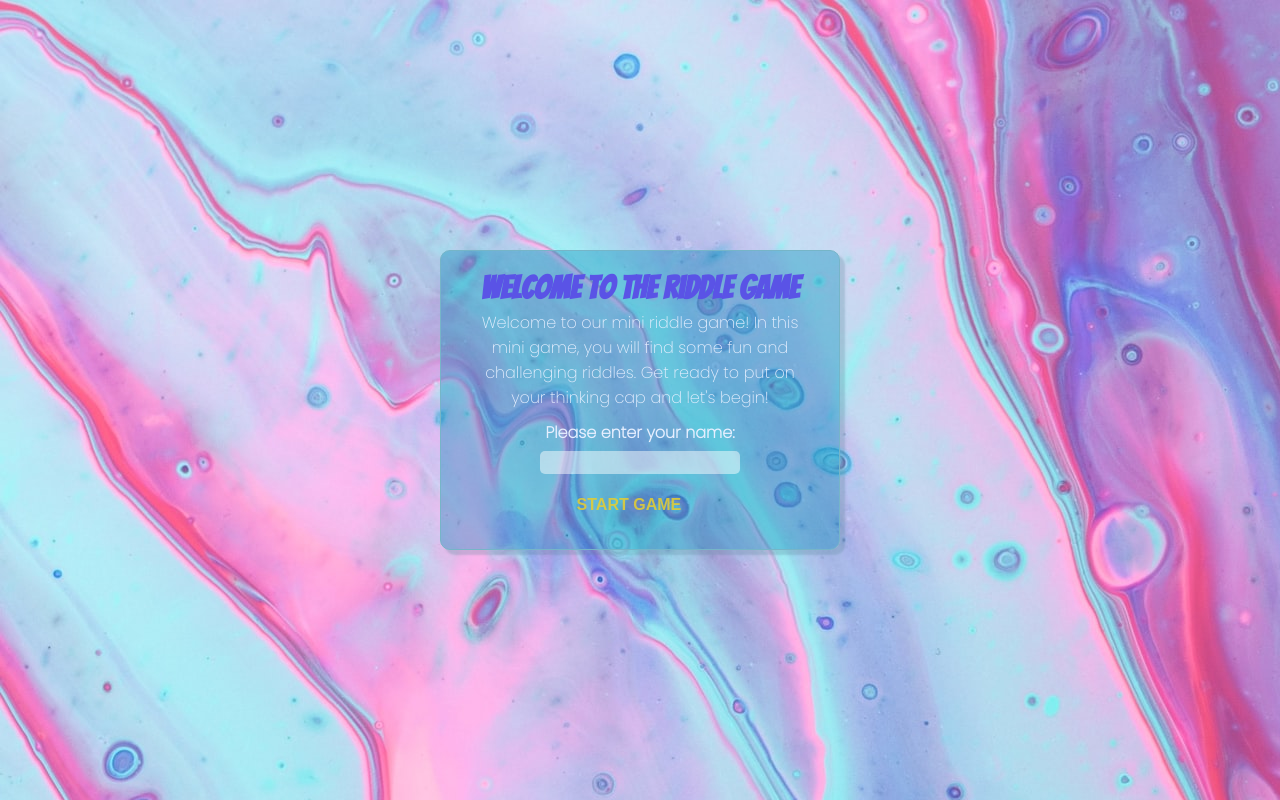
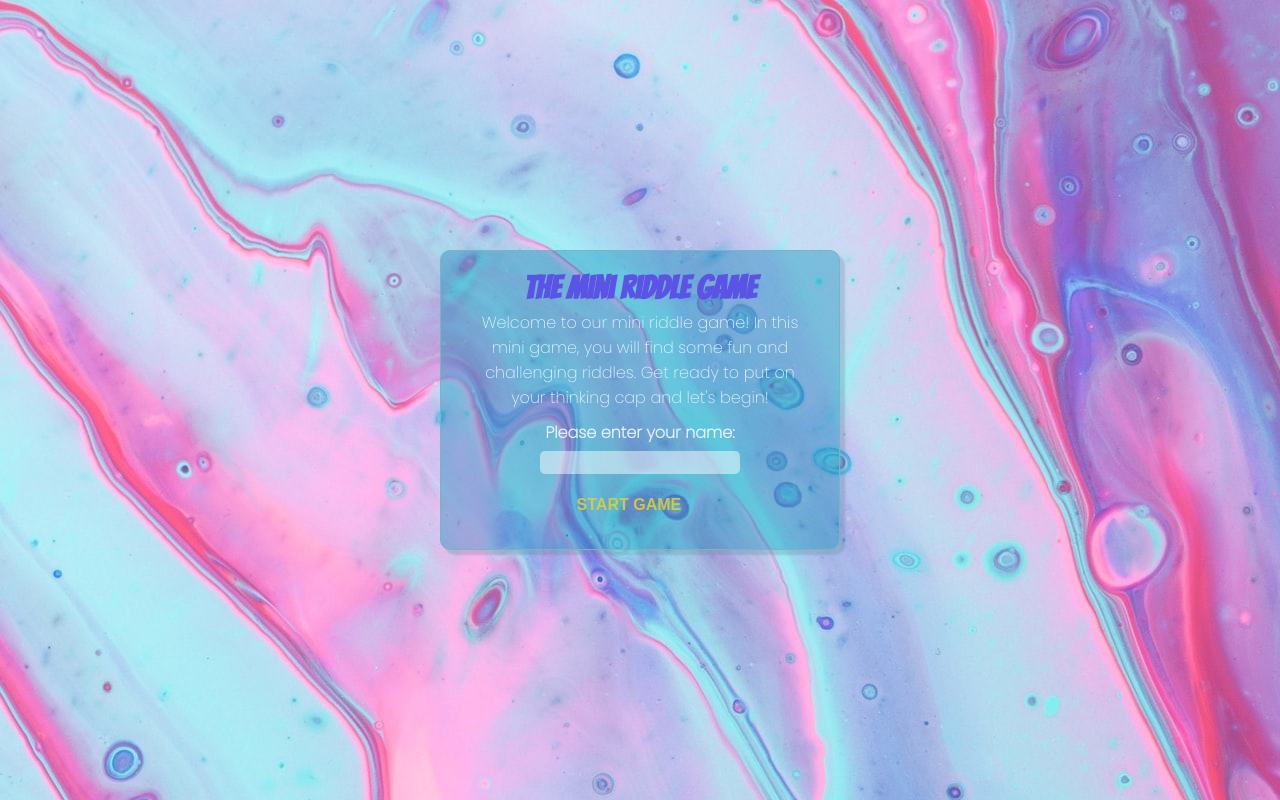
Before and after one commit to camsbs/MiniRiddleGame, a plain HTML site: page index.html in a window 1280 px wide. Drawn offline with Linux system fonts and the light colour scheme.

Commit message:
Add files via upload

```diff
--- a/index.html
+++ b/index.html
@@ -12,7 +12,7 @@
   <body>
     <div class="container">
       <div class="box">
-        <h1>Welcome to the Riddle Game</h1>
+        <h1>The Mini Riddle Game</h1>
         <p>
           Welcome to our mini riddle game! In this mini game, you will find some
           fun and challenging riddles. Get ready to put on your thinking cap and
```
